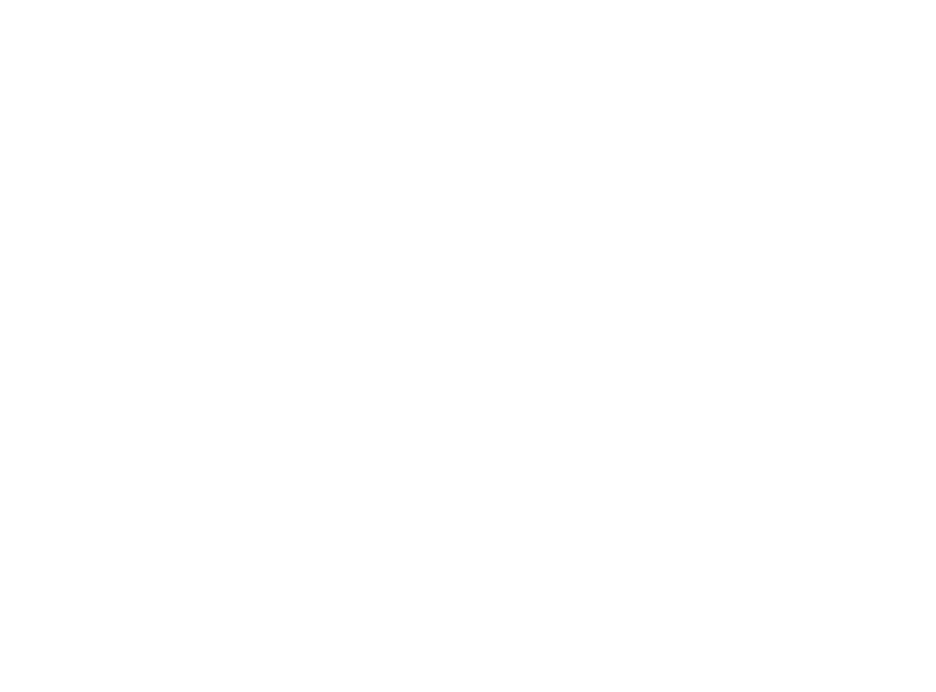
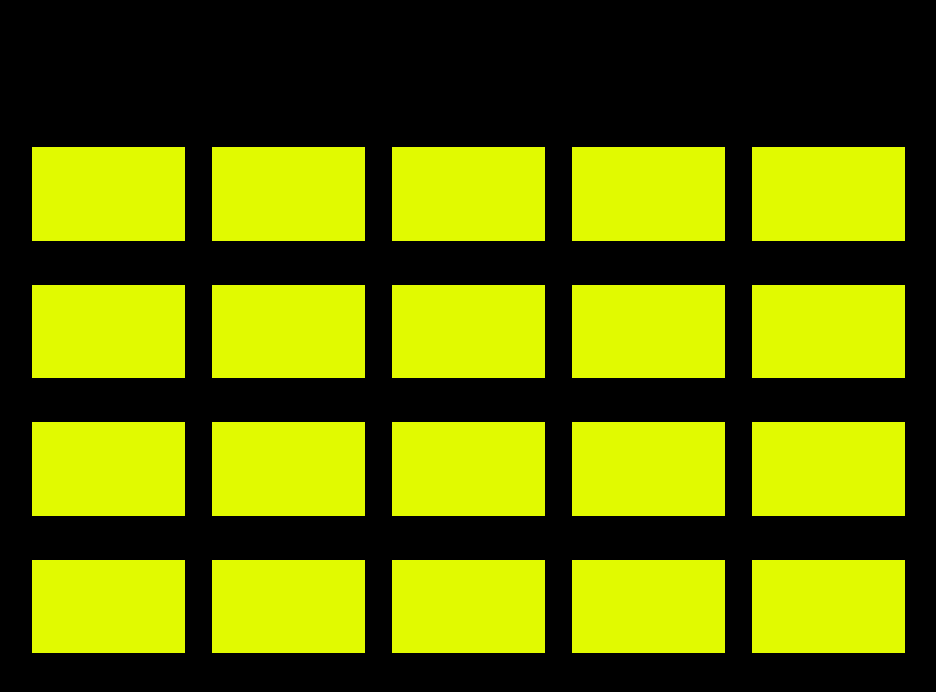
Before and after one commit to JakubG13/memory-game, a plain HTML site: page index.html in a window 1280 px wide. Shown: the whole page, without its empty margins (172-1108 px from the left). Drawn offline with Linux system fonts and the light colour scheme.

Commit message:
create html and css for memory and memory cards

```diff
--- a/index.html
+++ b/index.html
@@ -5,6 +5,32 @@
     <meta http-equiv="X-UA-Compatible" content="IE=edge" />
     <meta name="viewport" content="width=device-width, initial-scale=1.0" />
     <title>memory-game</title>
+    <link rel="stylesheet" href="css/main.css" />
   </head>
-  <body></body>
+  <body>
+    <div class="memory">
+      <div class="memory__card"></div>
+      <div class="memory__card"></div>
+      <div class="memory__card"></div>
+      <div class="memory__card"></div>
+      <div class="memory__card"></div>
+      <div class="memory__card"></div>
+      <div class="memory__card"></div>
+      <div class="memory__card"></div>
+      <div class="memory__card"></div>
+      <div class="memory__card"></div>
+      <div class="memory__card"></div>
+      <div class="memory__card"></div>
+      <div class="memory__card"></div>
+      <div class="memory__card"></div>
+      <div class="memory__card"></div>
+      <div class="memory__card"></div>
+      <div class="memory__card"></div>
+      <div class="memory__card"></div>
+      <div class="memory__card"></div>
+      <div class="memory__card"></div>
+    </div>
+
+    <script src="js/card.js"></script>
+  </body>
 </html>
--- /dev/null
+++ b/scss/_cards.scss
@@ -0,0 +1,18 @@
+.memory {
+  width: 900px;
+  height: 550px;
+  background-color: black;
+  position: fixed;
+  top: calc(50% - 550px / 2);
+  left: calc(50% - 900px / 2);
+  display: flex;
+  flex-wrap: wrap;
+  justify-content: space-around;
+  align-items: center;
+}
+.memory__card {
+  background-color: rgb(225, 250, 0);
+  width: 17%;
+  height: 17%;
+  cursor: pointer;
+}
--- /dev/null
+++ b/scss/_reset.scss
@@ -0,0 +1,8 @@
+* {
+  margin: 0;
+  padding: 0;
+}
+
+body {
+  background-color: black;
+}
--- /dev/null
+++ b/scss/main.scss
@@ -0,0 +1,2 @@
+@import "reset.scss";
+@import "cards.scss";
```
Also changed, not shown: css/main.css (added), js/card.js (added), 1 other file.
